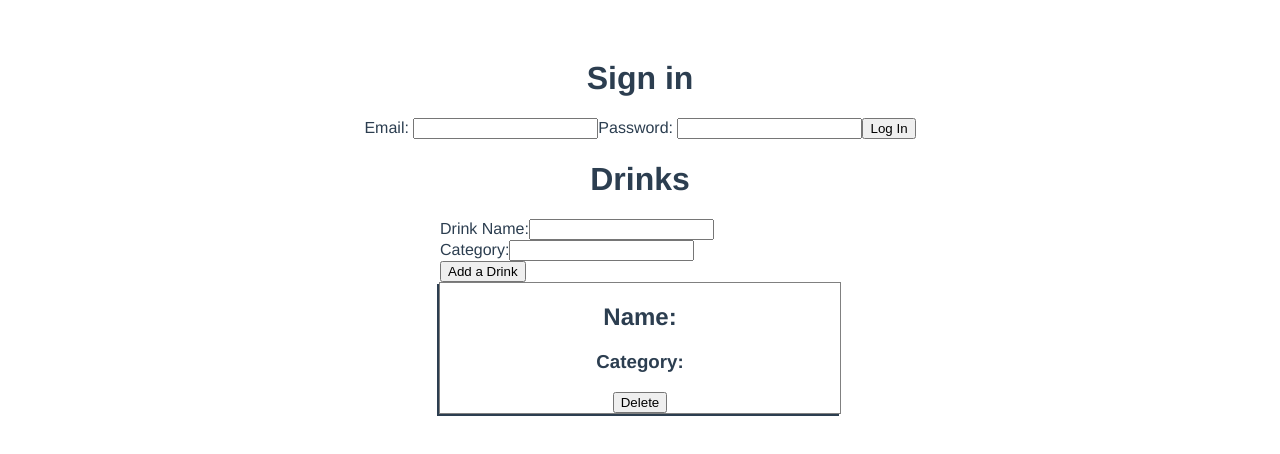
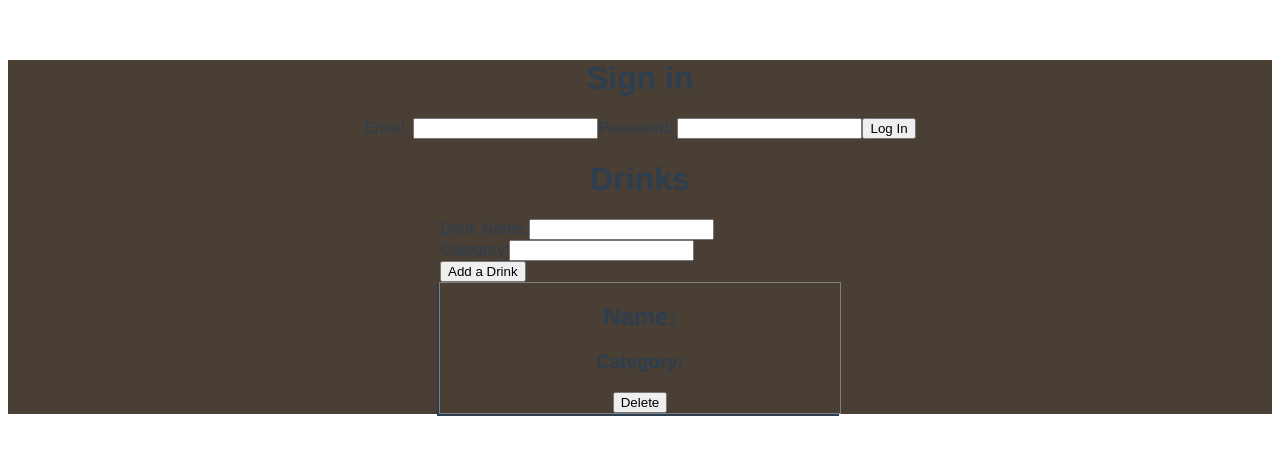
Before and after one commit to CowboyPatrick/drink-front, a Vue app: page / in a window 1280 px wide. Shown: the top 454 px of the page. Built offline with nearby package versions, Linux system fonts and the light colour scheme.

Commit message:
fixed the config that been messed up

```diff
--- a/package.json
+++ b/package.json
@@ -9,13 +9,13 @@
   },
   "dependencies": {
     "core-js": "^3.6.5",
-    "vue": "^3.0.0-0"
+    "vue": "^3.0.0"
   },
   "devDependencies": {
     "@vue/cli-plugin-babel": "~4.5.0",
     "@vue/cli-plugin-eslint": "~4.5.0",
     "@vue/cli-service": "~4.5.0",
-    "@vue/compiler-sfc": "^3.0.0-0",
+    "@vue/compiler-sfc": "^3.0.0",
     "babel-eslint": "^10.1.0",
     "eslint": "^6.7.2",
     "eslint-plugin-vue": "^7.0.0-0"
--- a/src/App.vue
+++ b/src/App.vue
@@ -1,6 +1,5 @@
 <template>
 <div id="app">
-  <!-- <signin :signed-in="signedIn"/> -->
   <signin
   :signedIn="signedIn"
   @login="login($event)"
@@ -29,8 +28,6 @@ export default {
     drinklist: [{}],
     // url_base: 'https://drink-log-backend.herokuapp.com/api/v1/drinks',
     url_base: 'http://localhost:3000/api/v1/drinks/',
-    // new_drink: '',
-    // category: '',
     email: ''
     }
   },
@@ -55,9 +52,7 @@ export default {
     .then(this.setResults)
     },
     setResults(results) {
-      console.log(results)
       this.drinklist = results
-      console.log(this.drinklist)
     },
     login(status){
       this.signedIn = status
@@ -65,14 +60,13 @@ export default {
     },
     update(){
       this.getData()
-      console.log("update")
-      console.log(this.drinklist)
     }
   }
 }
 </script>
 
 <style>
+
 #app {
   font-family: Avenir, Helvetica, Arial, sans-serif;
   -webkit-font-smoothing: antialiased;
@@ -80,5 +74,6 @@ export default {
   text-align: center;
   color: #2c3e50;
   margin-top: 60px;
+  background: #4a3f35;
 }
 </style>
--- a/src/components/signin.vue
+++ b/src/components/signin.vue
@@ -22,7 +22,6 @@ export default {
         password: '',
         sign_in_url: 'http://localhost:3000/api/v1/sign_in',
         apiResponse: {},
-        // signedIn: false
         }
     },
     emits: ['login'],
@@ -34,17 +33,12 @@ export default {
                 body: JSON.stringify({user: { email: this.email, password: this.password }})
             };
             fetch(this.sign_in_url, requestOptions)
-            // .then(response => console.log(response.headers))
             .then(response => response.json())
             .then(data => {
                 this.apiResponse = data
-                // console.log(this.apiResponse)
                 localStorage.setItem('authentication_token', this.apiResponse.data.user.authentication_token)
                 localStorage.setItem('email', this.apiResponse.data.user.email)
-                // this.signedIn = true
-                // this.$emit(signedIn)
                 this.$emit('login', true)
-                // this.$root.$emit('get-data')
                 });
             this.email = ''
             this.password = ''
```
Also changed, not shown: 1 other file (tests, documents, lock files or other folders).
